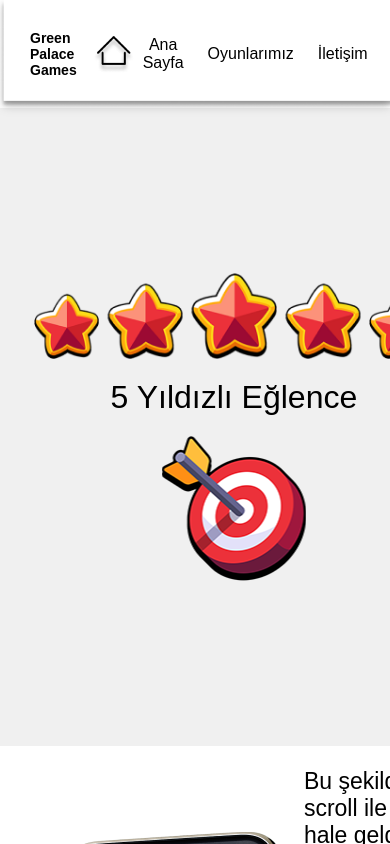
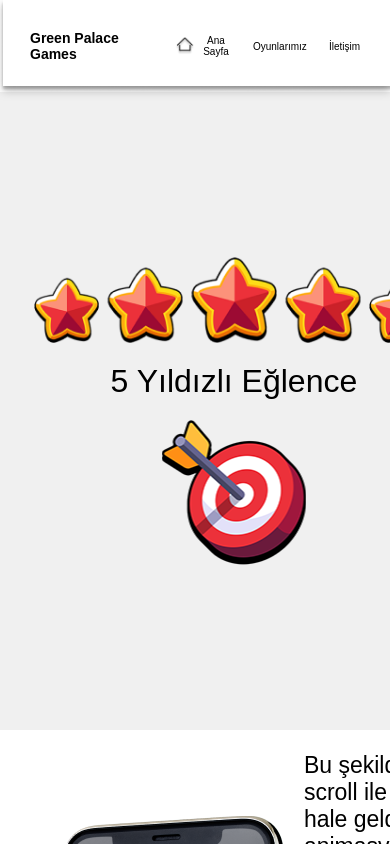
Before and after one commit to mhmmtysil/greenpalacegames, a Next.js app: page / in a window 390 px wide. Shown: the top 844 px of the page. Built offline with nearby package versions, Linux system fonts and the light colour scheme.

Commit message:
Update header.module.scss

```diff
--- a/components/header/header.module.scss
+++ b/components/header/header.module.scss
@@ -18,11 +18,6 @@
   font-size: 30px;
 }
 
-.logo img {
-  width: 40px;
-  height: 40px;
-  margin-right: 8px;
-}
 .buttons {
   display: flex;
   flex-direction: row;
@@ -36,22 +31,36 @@
   cursor: pointer;
   margin-left: 16px;
 }
+.buttons button img {
+  width: 40px;
+}
 
 .buttons span {
   margin-left: 8px;
   color: black;
-  font-size: medium;
+  font-size: 20px;
 }
 
 @media (max-width: 1200px) {
   .logo h1 {
     font-size: 25px;
   }
+  .buttons span {
+    margin-left: 8px;
+    font-size: 18px;
+  }
 }
 @media (max-width: 990px) {
   .logo h1 {
     color: black;
     font-size: 22px;
+  }
+  .buttons button img {
+    width: 30px;
+  }
+  .buttons span {
+    margin-left: 6px;
+    font-size: 14px;
   }
 }
 
@@ -60,10 +69,24 @@
     color: black;
     font-size: 16px;
   }
+  .buttons button img {
+    width: 25px;
+  }
+  .buttons span {
+    margin-left: 6px;
+    font-size: 12px;
+  }
 }
 @media (max-width: 440px) {
   .logo h1 {
     color: black;
     font-size: 14px;
   }
+  .buttons button img {
+    width: 20px;
+  }
+  .buttons span {
+    margin-left: 6px;
+    font-size: 10px;
+  }
 }
```
